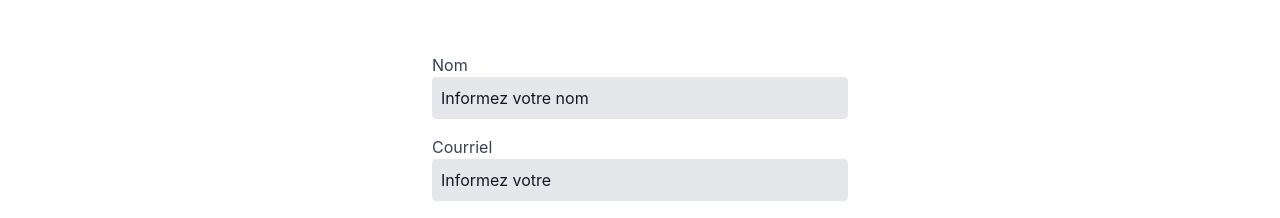
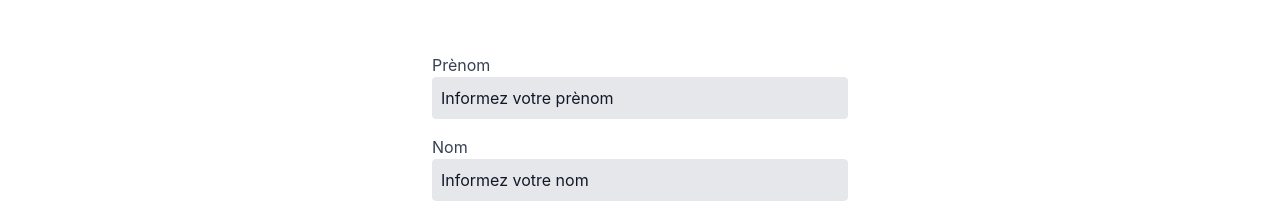
Before and after one commit to 582-41E-MA/projet-web-2-CollRen, a React (Create React App) app in the folder frontend/: page /usercreate in a window 1280 px wide. Shown: the part 582-800 px from the top of the page. Built offline with nearby package versions, Linux system fonts and the light colour scheme.

Commit message:
User Create working! (tâche 35 fini)
Maintenant c'est possible d'ajouter un utilisateur. Son privilège par default est 3 (client)

```diff
--- a/frontend/src/assets/js/langues/en.json
+++ b/frontend/src/assets/js/langues/en.json
@@ -22,7 +22,9 @@
 
 
       "CreateUser.soustitre": "Be part of our car lovers community!",
-      "CreateUser.nomLabel": "Name",
+      "CreateUser.prenomLabel": "Name",
+      "CreateUser.prenomPlaceHolder": "Inform your family name",
+      "CreateUser.nomLabel": "Family name",
       "CreateUser.nomPlaceHolder": "Inform your name",
        "CreateUser.courrielLabel": "E-mail",
       "CreateUser.courrielPlaceHolder": "Inform your e-mail",
--- a/frontend/src/assets/js/langues/fr.json
+++ b/frontend/src/assets/js/langues/fr.json
@@ -20,6 +20,8 @@
 
 
      "CreateUser.soustitre": "Faites partie de notre communauté de fans de voitures!",
+     "CreateUser.prenomLabel": "Prènom",
+     "CreateUser.prenomPlaceHolder": "Informez votre prènom",
      "CreateUser.nomLabel": "Nom",
      "CreateUser.nomPlaceHolder": "Informez votre nom",
      "CreateUser.courrielLabel": "Courriel",
--- a/frontend/src/components/users/UserCreate/UserCreate.js
+++ b/frontend/src/components/users/UserCreate/UserCreate.js
@@ -2,57 +2,92 @@ import Bouton from '../../partialsFormulaire/Bouton/Bouton';
 import {useState} from 'react';
 import ChampText from '../../partialsFormulaire/ChampText/ChampText';
 
-
 function UserCreate ({t}) {
 
-    const [nom, setNom] = useState('')
-    const [courriel, setCourriel] = useState('')
-    const [mdp, setMdp] = useState('')
-    const [utilisateur, setUtilisateurs] = useState("")
+    const [prenom, setPrenom] = useState('');
+    const [nom, setNom] = useState('');
+    const [courriel, setCourriel] = useState('');
+    const [mdp, setMdp] = useState('');
+    const [privilegeId, setPrivilegeId] = useState('');
 
+    function createUser (e) {
+        e.preventDefault();
+        console.log("create user");
 
-   function createUser (e) {
-    e.preventDefault();
-    console.log("create user");
+        const newUser = {
+            prenom: prenom,
+            nom: nom,
+            courriel: courriel,
+            mdp: mdp,
+            privilege_id: 3
+        };
 
-     //Clear form
-     e.target.reset();
+        fetch('http://localhost:5000/api/utilisateurs', {
+            method: 'POST',
+            headers: {
+                'Content-Type': 'application/json'
+            },
+            body: JSON.stringify(newUser)
+        })
+        .then(response => response.json())
+        .then(data => {
+            console.log('Success:', data);
+            setNom('');
+            setCourriel('');
+            setMdp('');
+            setPrivilegeId('');
+        })
+        .catch((error) => {
+            console.error('Error:', error);
+        });
+
+        //Clear form
+        e.target.reset();
     }
 
     return (
-
         <main className="container mx-auto p-4 mt-12 bg-white flex flex-col items-center justify-center text-gray-700">
             <div className="w-10/12 sm:w-8/12 md:w-6/12 lg:w-5/12 xl:w-4/12 mb-4">
-                <h2 className="py-6"> {t("CreateUser.soustitre")}</h2>
+                <h2 className="py-6">{t("CreateUser.soustitre")}</h2>
             </div>
 
             <form onSubmit={createUser} className="w-10/12 sm:w-8/12 md:w-6/12 lg:w-5/12 xl:w-4/12 mb-6">
 
+                <ChampText
+                    mandatory={true}
+                    label={t("CreateUser.prenomLabel")}
+                    type="text"
+                    name="prenom"
+                    placeholder={t("CreateUser.prenomPlaceHolder")}
+                    content={nom}
+                    whenChanged={setNom}/>
 
                 <ChampText
                     mandatory={true}
                     label={t("CreateUser.nomLabel")}
+                    type="text"
                     name="nom"
                     placeholder={t("CreateUser.nomPlaceHolder")}
                     content={nom}
-                    whenChanged={nom => setNom(nom)}/>
+                    whenChanged={setNom}/>
 
                 <ChampText
                     mandatory={true}
                     label={t("CreateUser.courrielLabel")}
+                    type="email"
                     name="courriel"
                     placeholder={t("CreateUser.courrielPlaceHolder")}
                     content={courriel}
-                    whenChanged={ content => setCourriel(content)}/>
+                    whenChanged={setCourriel}/>
 
-                    <ChampText
+                <ChampText
                     mandatory={true}
                     label={t("CreateUser.mdpLabel")}
+                    type="password"
                     name="mdp"
                     placeholder={t("CreateUser.mdpLabel")}
                     content={mdp}
-                    whenChanged={ content => setMdp(content)}/>
-
+                    whenChanged={setMdp}/>
 
 
                 <Bouton type="submit">
@@ -63,4 +98,4 @@ function UserCreate ({t}) {
     )
 }
 
-export default UserCreate ;
+export default UserCreate;
```
Also changed, not shown: 1 other file (tests, documents, lock files or other folders).
